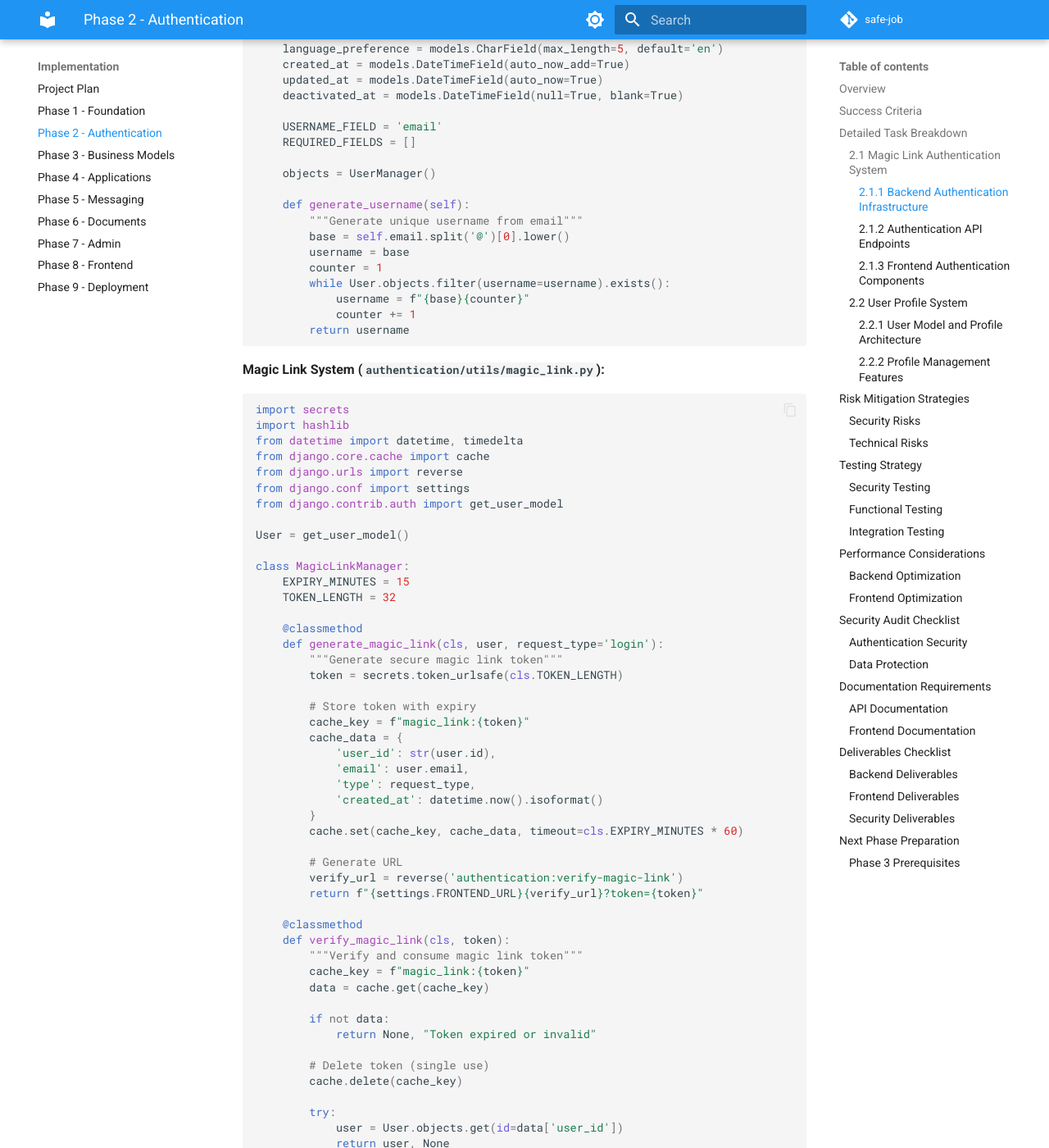
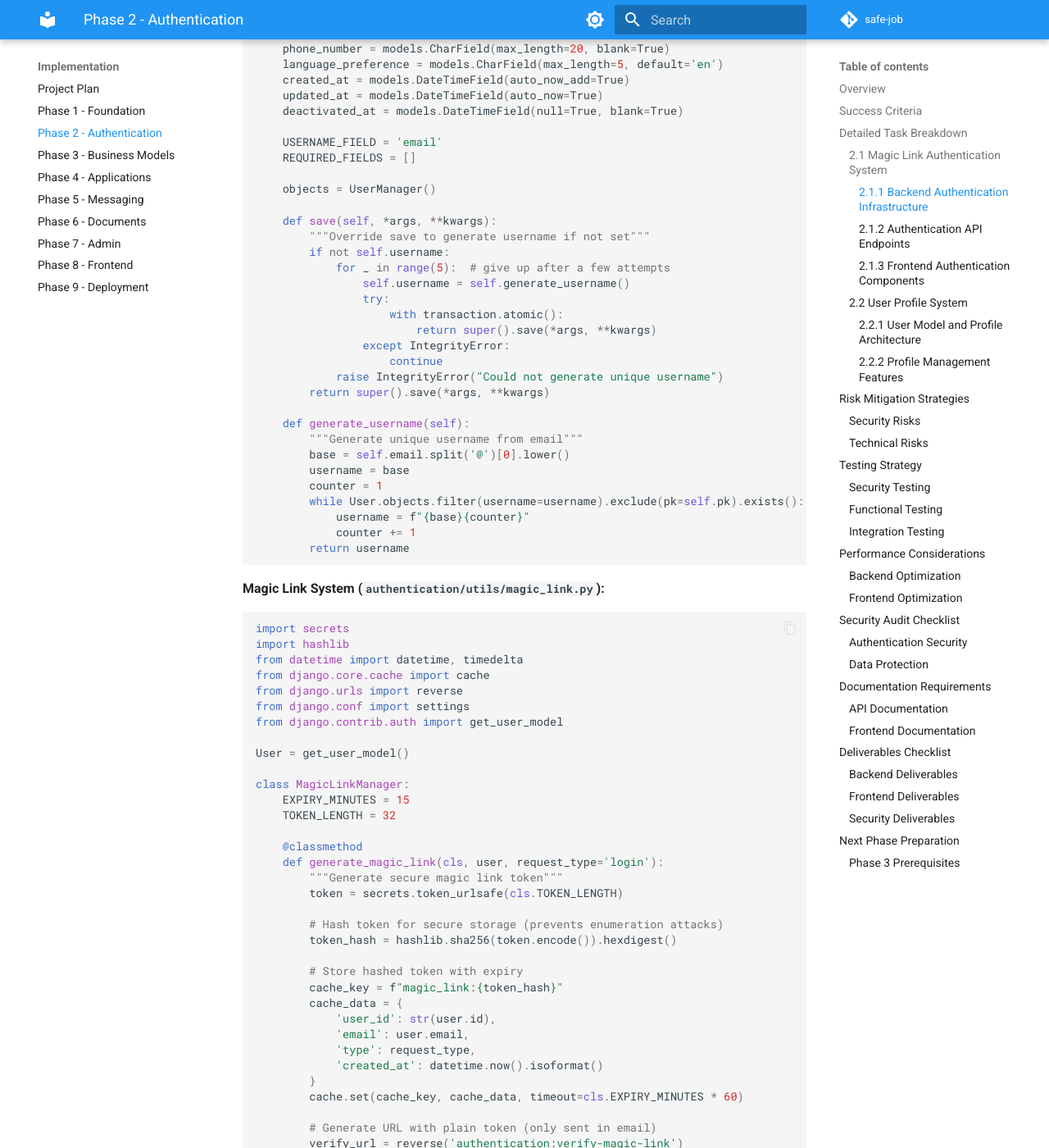
Before and after one commit to bartczak-pa/safe-job, an MkDocs documentation site: the page built from docs/phases/phase-2-authentication.md, in a window 1280 px wide and 1400 px high, scrolled down 2005 px. Shown: the whole window at 82% size. Built offline with MkDocs 1.6.1 and Material for MkDocs 9.7.7, drawn with Linux system fonts in a browser that asks for light colours; comment, search, counter and statistics services are not loaded; the version menu is left out; some of the changed text lies outside the part shown.

Commit message:
Fix critical code logic and algorithm issues (#18)
* Fix critical code logic and algorithm issues

Security Fixes:
- Fix magic link token storage vulnerability by implementing SHA-256 hashing
- Add proper token verification with hash comparison
- Add missing User model imports to prevent runtime errors
- Add .env.*.local files to .gitignore to prevent secret leaks

Logic Fixes:
- Fix username field unique constraint issue with null values
- Implement automatic username generation in save() method
- Add proper self-exclusion in username uniqueness check

CI/CD Fixes:
- Fix Python version inconsistency in documentation workflow
- Fix MkDocs URL path testing (add /safe-job/ prefix)
- Improve security scan accuracy with better exclusions
- Fix cache key pattern for requirements file detection

🤖 Generated with [Claude Code](https://claude.ai/code)

Co-Authored-By: Claude <noreply@anthropic.com>

* Add environment files with secrets to .gitignore

Prevent accidental commit of sensitive files:
- .envs/.env.*.local files
- .envs/.env.production file
- .env.local file

🤖 Generated with [Claude Code](https://claude.ai/code)

Co-Authored-By: Claude <noreply@anthropic.com>

* Fix username generation race condition

Address CodeRabbit feedback:
- Add transaction.atomic() with retry logic for username generation
- Handle IntegrityError for concurrent username creation
- Add proper imports for IntegrityError and transaction
- Retry up to 5 times before raising error

This prevents race conditions where multiple users could
generate the same username simultaneously.

🤖 Generated with [Claude Code](https://claude.ai/code)

Co-Authored-By: Claude <noreply@anthropic.com>

---------

Co-authored-by: Claude <noreply@anthropic.com>

````diff
--- a/docs/phases/phase-2-authentication.md
+++ b/docs/phases/phase-2-authentication.md
@@ -56,12 +56,13 @@ Phase 2 implements the complete authentication and user management system for th
 ```python
 from django.contrib.auth.models import AbstractBaseUser, PermissionsMixin
 from django.contrib.gis.db import models
+from django.db import IntegrityError, transaction
 import uuid
 
 class User(AbstractBaseUser, PermissionsMixin):
     id = models.UUIDField(primary_key=True, default=uuid.uuid4, editable=False)
     email = models.EmailField(unique=True, db_index=True)
-    username = models.CharField(max_length=150, unique=True, null=True, blank=True)
+    username = models.CharField(max_length=150, unique=True, editable=False)
     first_name = models.CharField(max_length=30, blank=True)
     last_name = models.CharField(max_length=30, blank=True)
     is_active = models.BooleanField(default=True)
@@ -79,12 +80,25 @@ class User(AbstractBaseUser, PermissionsMixin):
 
     objects = UserManager()
 
+    def save(self, *args, **kwargs):
+        """Override save to generate username if not set"""
+        if not self.username:
+            for _ in range(5):  # give up after a few attempts
+                self.username = self.generate_username()
+                try:
+                    with transaction.atomic():
+                        return super().save(*args, **kwargs)
+                except IntegrityError:
+                    continue
+            raise IntegrityError("Could not generate unique username")
+        return super().save(*args, **kwargs)
+
     def generate_username(self):
         """Generate unique username from email"""
         base = self.email.split('@')[0].lower()
         username = base
         counter = 1
-        while User.objects.filter(username=username).exists():
+        while User.objects.filter(username=username).exclude(pk=self.pk).exists():
             username = f"{base}{counter}"
             counter += 1
         return username
@@ -112,8 +126,11 @@ class MagicLinkManager:
         """Generate secure magic link token"""
         token = secrets.token_urlsafe(cls.TOKEN_LENGTH)
 
-        # Store token with expiry
-        cache_key = f"magic_link:{token}"
+        # Hash token for secure storage (prevents enumeration attacks)
+        token_hash = hashlib.sha256(token.encode()).hexdigest()
+
+        # Store hashed token with expiry
+        cache_key = f"magic_link:{token_hash}"
         cache_data = {
             'user_id': str(user.id),
             'email': user.email,
@@ -122,14 +139,16 @@ class MagicLinkManager:
         }
         cache.set(cache_key, cache_data, timeout=cls.EXPIRY_MINUTES * 60)
 
-        # Generate URL
+        # Generate URL with plain token (only sent in email)
         verify_url = reverse('authentication:verify-magic-link')
         return f"{settings.FRONTEND_URL}{verify_url}?token={token}"
 
     @classmethod
     def verify_magic_link(cls, token):
         """Verify and consume magic link token"""
-        cache_key = f"magic_link:{token}"
+        # Hash the incoming token to match stored hash
+        token_hash = hashlib.sha256(token.encode()).hexdigest()
+        cache_key = f"magic_link:{token_hash}"
         data = cache.get(cache_key)
 
         if not data:
````
Also changed, not shown: 3 other files.
